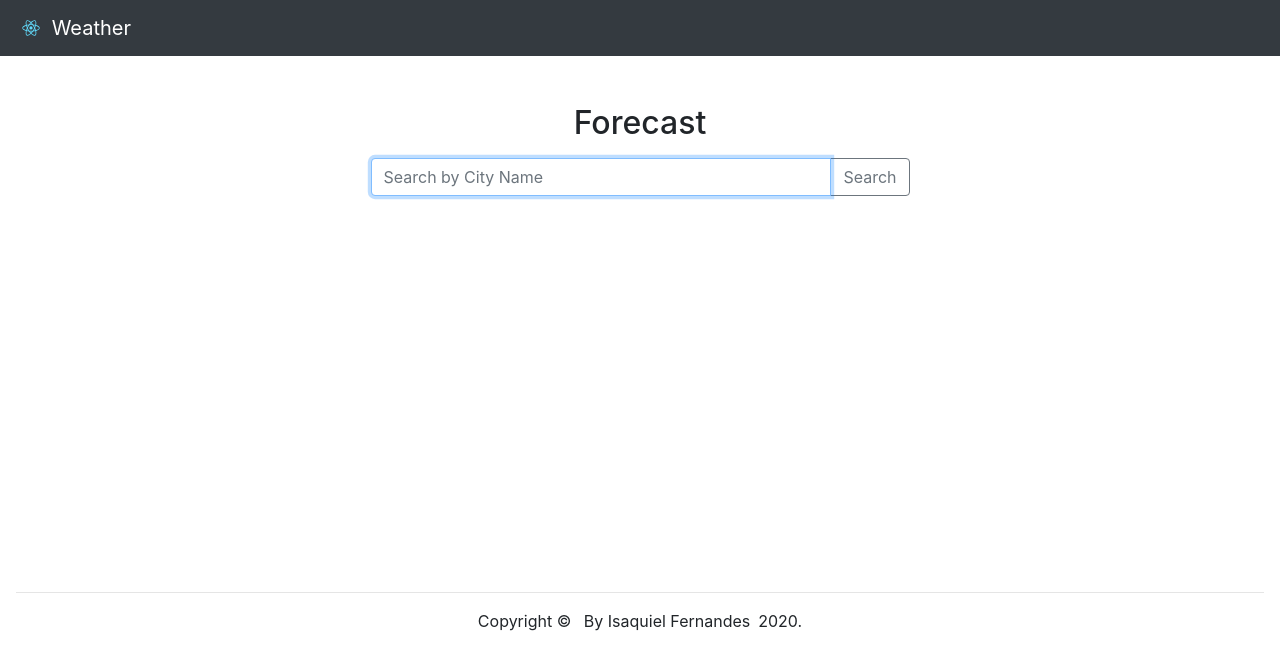
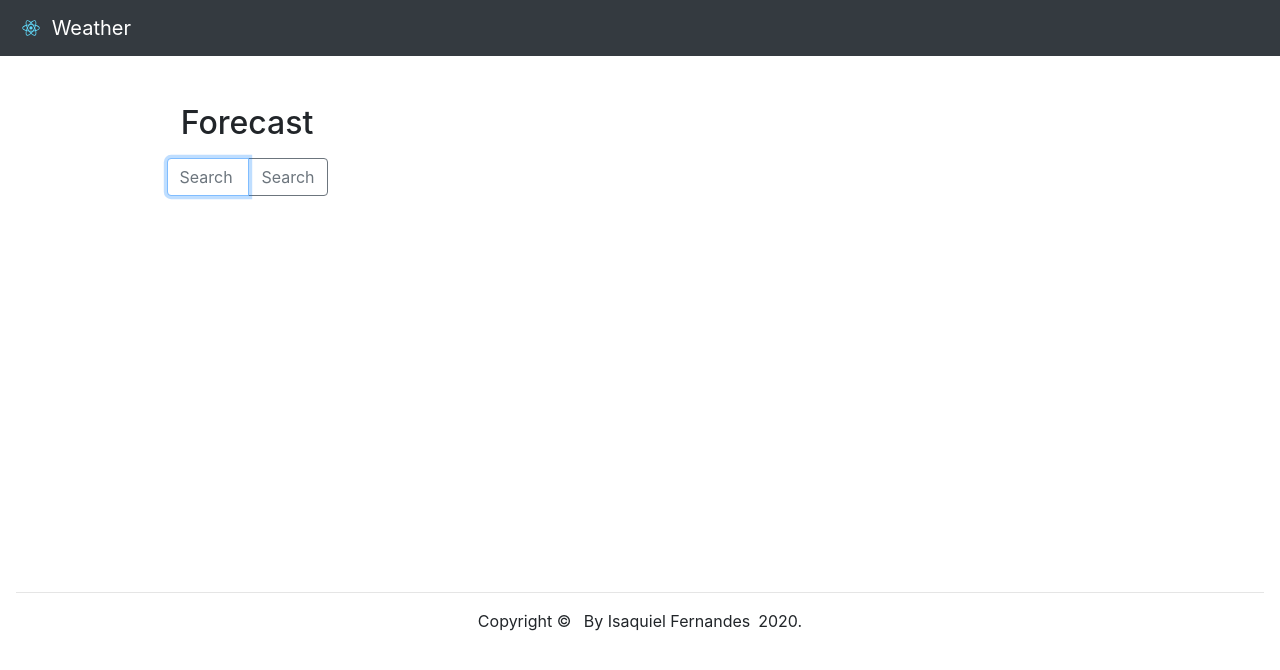
Before and after one commit to isaquielfernandes/react-app-weather, a React (Create React App) app: page / in a window 1280 px wide. Shown: the top 670 px of the page. Built offline with nearby package versions, Linux system fonts and the light colour scheme.

Commit message:
Update App.js

```diff
--- a/src/App.js
+++ b/src/App.js
@@ -12,11 +12,13 @@ const App = () => {
     <>
       <NavBar />
       <Container style={{ minHeight: "70vh" }} className="p-3">
+        <div className="row align-items-center">
         <Search />
         <div className="row">
           <Weather />
         </div>
         <ForecastContainer />
+        </div>
       </Container>
       <Footer />
     </>
```
